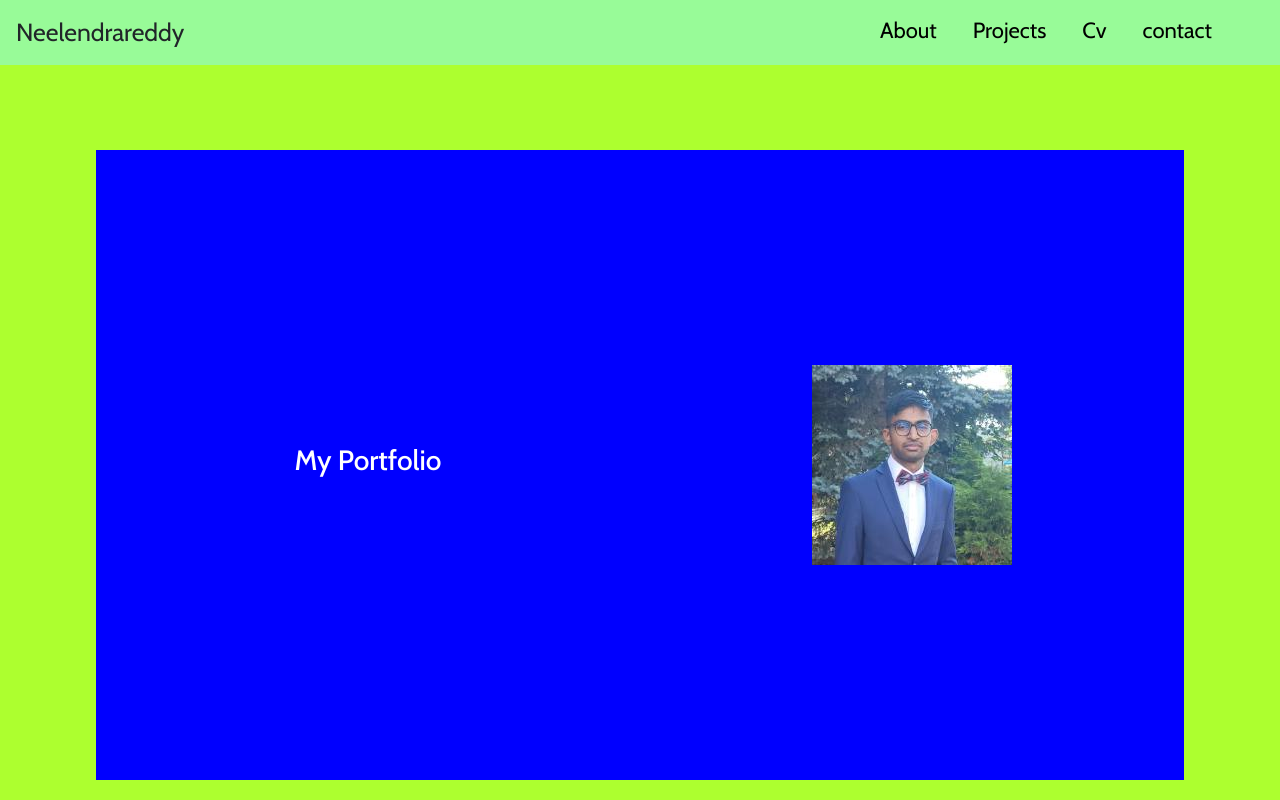
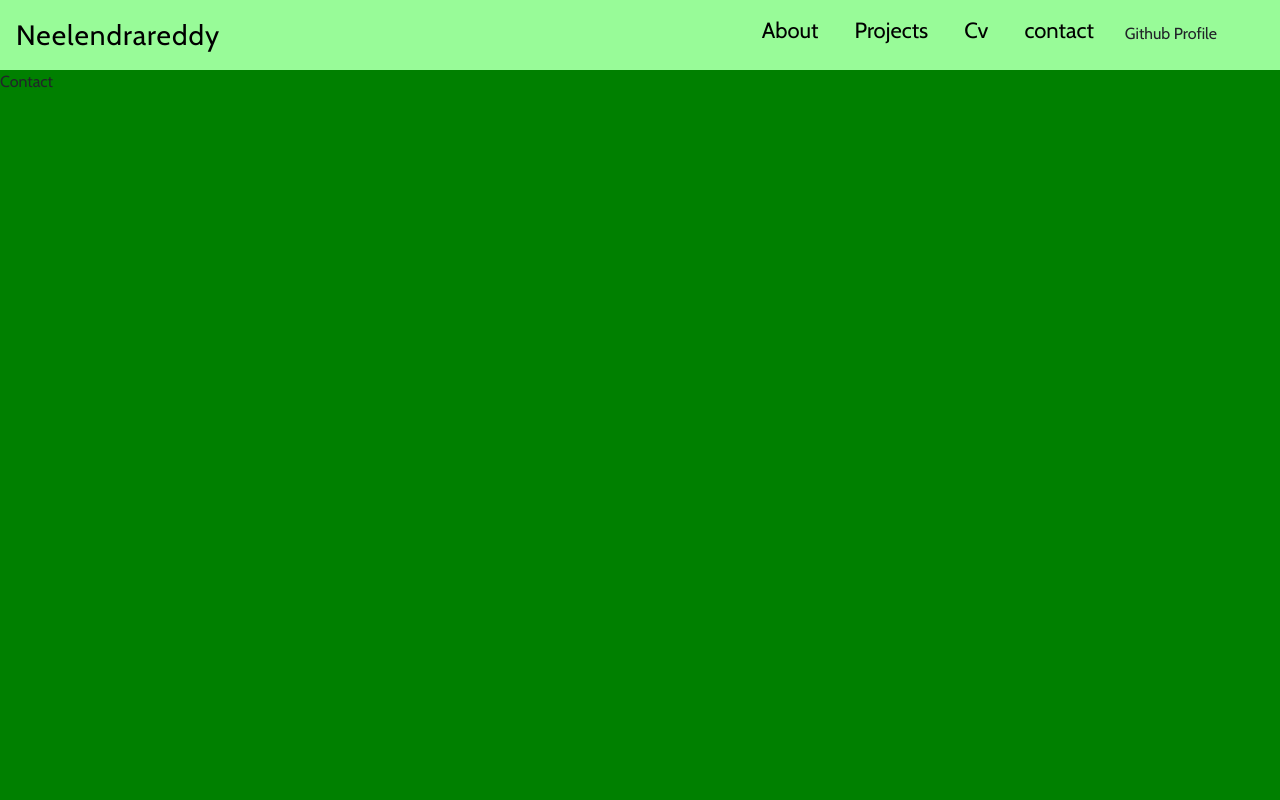
Before and after one commit to neelendrareddy9001/my-portfolio-website, a React (Create React App) app: page /contact in a window 1280 px wide. Built offline with nearby package versions, Linux system fonts and the light colour scheme.

Commit message:
updated all files with scss files

```diff
--- a/src/component/About/About.js
+++ b/src/component/About/About.js
@@ -1,20 +1,14 @@
 import React from "react";
 import "./About.scss";
+import { Container } from "react-bootstrap";
 
 import myImg from "../../assets/my_img.jpeg";
 
 const About = () => {
   return (
     <>
-      <section className="about__container" id="about__container">
-        <div className="about__container-inner" id="about__container-inner">
-          <div className="about__left-container">
-            <h3>My Portfolio</h3>
-          </div>
-          <div className="about__right-container">
-            <img src={myImg} alt="img" />
-          </div>
-        </div>
+      <section className="about__section" id="about">
+        <div className="about__section-grid"></div>
       </section>
     </>
   );
--- a/src/component/About/About.scss
+++ b/src/component/About/About.scss
@@ -1,16 +1,13 @@
 @import "../../styles/globalStyle";
 @import "../../styles/media\ .scss";
 
-.about__container {
+.about__section {
   min-width: 89%;
   background-color: greenyellow;
   min-height: 100%;
-  display: grid;
-  place-items: center;
-  margin: 0 auto;
-  padding: 50p 0px;
+  padding: 0 3rem;
 
-  &-inner {
+  &-grid {
     background-color: blue;
     color: #fff;
     display: grid;
--- a/src/component/Home/Home.jsx
+++ b/src/component/Home/Home.jsx
@@ -1,6 +1,9 @@
 import React from "react";
 import Navbar from "../Navbar/Navbar";
 import About from "../About/About";
+import Project from "../Projects/Projects";
+import Cv from "../cv/Cv";
+import Contact from "../contact/Contact";
 
 import { Routes, Route } from "react-router-dom";
 
@@ -10,6 +13,9 @@ const Home = () => {
       <Navbar />
       <Routes>
         <Route path="/about" Component={About} exact />
+        <Route path="/projects" Component={Project} exact />
+        <Route path="/cv" Component={Cv} exact />
+        <Route path="/contact" Component={Contact} exact />
       </Routes>
     </>
   );
--- a/src/component/Navbar/Navbar.jsx
+++ b/src/component/Navbar/Navbar.jsx
@@ -1,4 +1,4 @@
-import React from "react";
+import React, { useState } from "react";
 import "./navbar.scss";
 
 // import { Link } from "react-router-dom";
@@ -6,54 +6,38 @@ import { RxHamburgerMenu } from "react-icons/rx";
 // import { Diversity1Sharp } from "@mui/icons-material";
 
 const Navbar = () => {
-  // const [showMenu, setShowMenu] = useState(false);
+  const [showMenu, setShowMenu] = useState(false);
   return (
     <>
       <div className="nav__layout" id="nav__layout">
         <div className="nav__layout-center" id="nav__layout-center">
           <header className="nav__layout-header" id="nav__layout-header">
-            <span href="/" className="nav__layout-title" id="nav__layout-title">
+            <a href="/" className="nav__layout-title" id="nav__layout-title">
               Neelendrareddy
-            </span>
+            </a>
 
             <nav className="nav__layout-menu-section">
               <a href="/about" className="nav__layout-navigation-link">
                 About
               </a>
 
-              <a href="/cv" className="nav__layout-navigation-link">
+              <a href="/projects" className="nav__layout-navigation-link">
                 Projects
               </a>
-              <a href="/project" className="nav__layout-navigation-link">
+              <a href="/cv" className="nav__layout-navigation-link">
                 Cv
               </a>
               <a href="/contact" className="nav__layout-navigation-link">
                 contact
               </a>
+              <button className="btn">Github Profile</button>
             </nav>
 
-            <RxHamburgerMenu className="nav__layout-icon" />
+            <RxHamburgerMenu
+              className="nav__layout-icon"
+              onClick={() => setShowMenu(!showMenu)}
+            />
           </header>
-          {/* {setShowMenu && (
-            <>
-              <nav className="nav__layout-menu-section">
-                <a href="/about" className="nav__layout-navigation-link">
-                  About
-                </a>
-                <a href="/cv" className="nav__layout-navigation-link">
-                  Projects
-                </a>
-
-                <a href="/project" className="nav__layout-navigation-link">
-                  Cv
-                </a>
-
-                <a href="/contact" className="nav__layout-navigation-link">
-                  contact
-                </a>
-              </nav>
-            </>
-          )} */}
         </div>
       </div>
     </>
--- a/src/component/Navbar/navbar.scss
+++ b/src/component/Navbar/navbar.scss
@@ -12,6 +12,7 @@
 
   &-center {
     width: 100%;
+    height: 100%;
   }
   &-header {
     display: flex;
@@ -24,7 +25,13 @@
     background-color: palegreen;
   }
   &-title {
-    font-size: 1.55rem;
+    font-size: 1.75rem;
+    letter-spacing: 1px;
+    font-weight: lighter;
+    color: #000;
+    text-decoration: none;
+
+    cursor: pointer;
   }
   &-menu-section {
     position: absolute;
@@ -32,6 +39,10 @@
     flex-direction: row;
     align-items: center;
     padding: 0;
+
+    &.btn {
+      background: blue;
+    }
 
     @include respond(mini-mobile) {
       display: none;
@@ -49,6 +60,7 @@
       display: none;
     }
   }
+
   &-navigation-link {
     display: inline-flex;
     padding: 0 18px 0 18px;
--- a/src/component/Projects/Project.scss
+++ b/src/component/Projects/Project.scss
@@ -0,0 +1,4 @@
+.contact {
+  width: 100%;
+  min-height: 100%;
+}
--- a/src/component/Projects/Projects.js
+++ b/src/component/Projects/Projects.js
@@ -2,7 +2,7 @@ import React from "react";
 import "./Project.scss";
 
 const Projects = () => {
-  return <div>Projects</div>;
+  return <div className="contact">Projects</div>;
 };
 
 export default Projects;
--- a/src/component/contact/Contact.js
+++ b/src/component/contact/Contact.js
@@ -2,7 +2,7 @@ import React from "react";
 import "./Contact.scss";
 
 const Contact = () => {
-  return <div>Contact</div>;
+  return <div className="contact">Contact</div>;
 };
 
 export default Contact;
--- a/src/component/contact/Contact.scss
+++ b/src/component/contact/Contact.scss
@@ -0,0 +1,3 @@
+.contact {
+  background: green;
+}
--- a/src/component/cv/Cv.js
+++ b/src/component/cv/Cv.js
@@ -0,0 +1,8 @@
+import React from "react";
+import "./cv.scss";
+
+const cv = () => {
+  return <div className="cv">cv</div>;
+};
+
+export default cv;
--- a/src/component/cv/cv.scss
+++ b/src/component/cv/cv.scss
@@ -0,0 +1,4 @@
+.cv {
+  background: orange;
+  height: 100vh;
+}
--- a/src/index.scss
+++ b/src/index.scss
@@ -4,6 +4,7 @@
   margin: 0;
   padding: 0;
   box-sizing: border-box;
+
   font-family: "Cabin", sans-serif;
   //   font-family: 'Poppins', sans-serif;
 }
```
